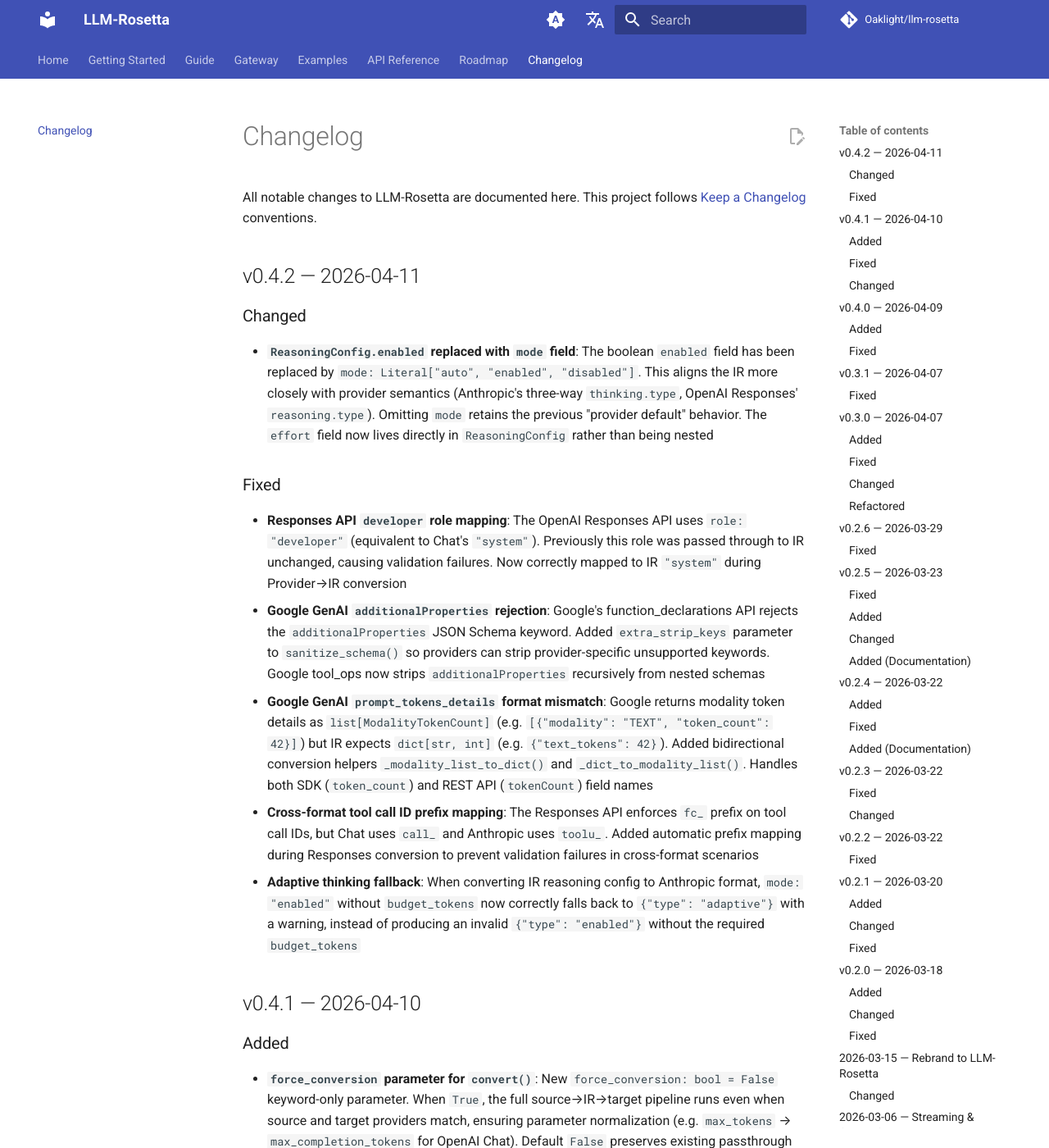
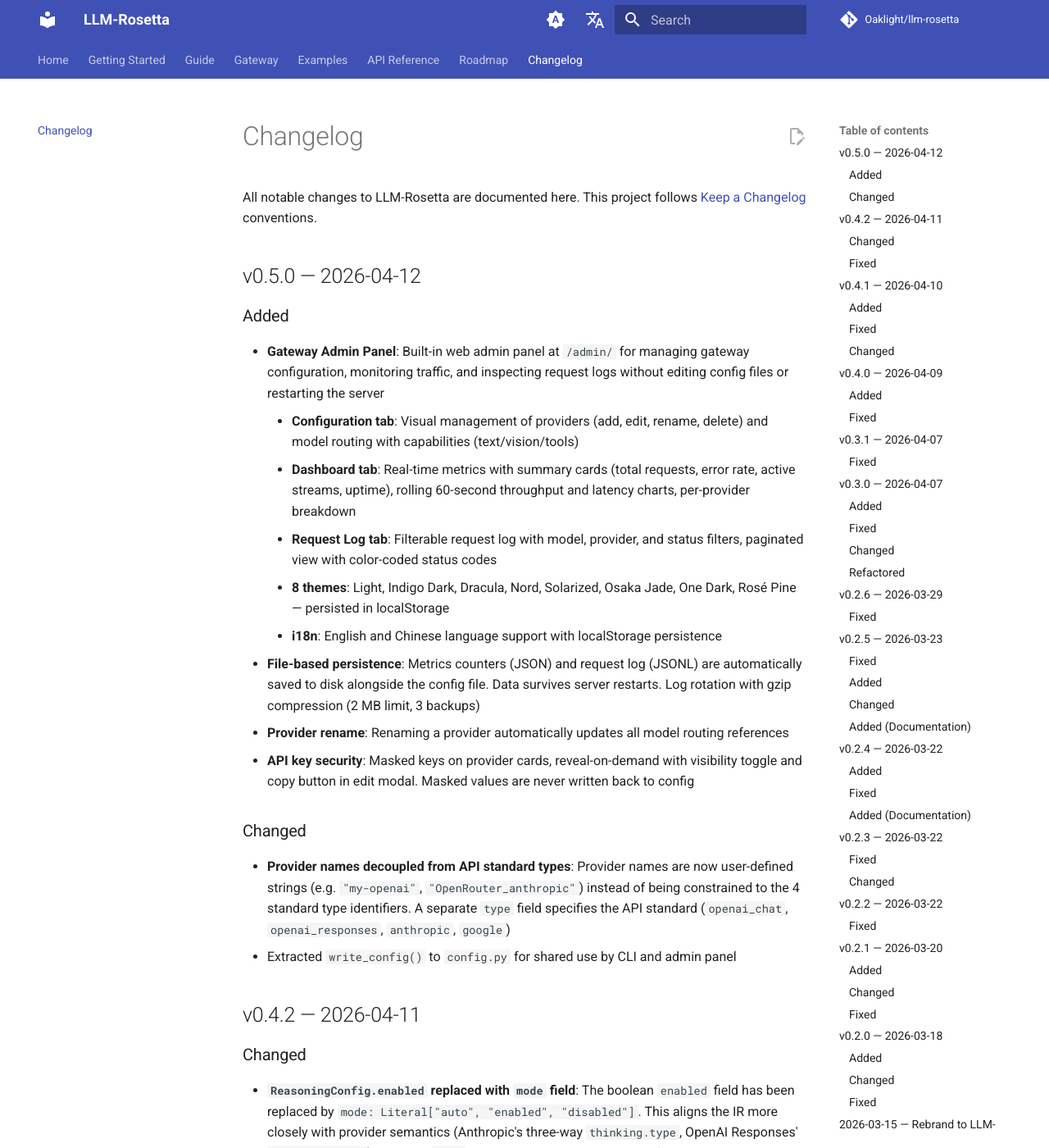
Before and after one commit to Oaklight/llm-rosetta, an MkDocs documentation site: the page built from docs/changelog.md, in a window 1280 px wide and 1400 px high. Shown: the whole window at 82% size. Built offline with MkDocs 1.6.1 and Material for MkDocs 9.7.7, drawn with Linux system fonts in a browser that asks for light colours; comment, search, counter and statistics services are not loaded.

Commit message:
docs: add v0.5.0 changelog

```diff
--- a/docs/changelog.md
+++ b/docs/changelog.md
@@ -5,6 +5,25 @@
 # Changelog
 
 All notable changes to LLM-Rosetta are documented here. This project follows [Keep a Changelog](https://keepachangelog.com/) conventions.
+
+## v0.5.0 — 2026-04-12
+
+### Added
+
+- **Gateway Admin Panel**: Built-in web admin panel at `/admin/` for managing gateway configuration, monitoring traffic, and inspecting request logs without editing config files or restarting the server
+    - **Configuration tab**: Visual management of providers (add, edit, rename, delete) and model routing with capabilities (text/vision/tools)
+    - **Dashboard tab**: Real-time metrics with summary cards (total requests, error rate, active streams, uptime), rolling 60-second throughput and latency charts, per-provider breakdown
+    - **Request Log tab**: Filterable request log with model, provider, and status filters, paginated view with color-coded status codes
+    - **8 themes**: Light, Indigo Dark, Dracula, Nord, Solarized, Osaka Jade, One Dark, Rosé Pine — persisted in localStorage
+    - **i18n**: English and Chinese language support with localStorage persistence
+- **File-based persistence**: Metrics counters (JSON) and request log (JSONL) are automatically saved to disk alongside the config file. Data survives server restarts. Log rotation with gzip compression (2 MB limit, 3 backups)
+- **Provider rename**: Renaming a provider automatically updates all model routing references
+- **API key security**: Masked keys on provider cards, reveal-on-demand with visibility toggle and copy button in edit modal. Masked values are never written back to config
+
+### Changed
+
+- **Provider names decoupled from API standard types**: Provider names are now user-defined strings (e.g. `"my-openai"`, `"OpenRouter_anthropic"`) instead of being constrained to the 4 standard type identifiers. A separate `type` field specifies the API standard (`openai_chat`, `openai_responses`, `anthropic`, `google`)
+- Extracted `write_config()` to `config.py` for shared use by CLI and admin panel
 
 ## v0.4.2 — 2026-04-11
 
```
